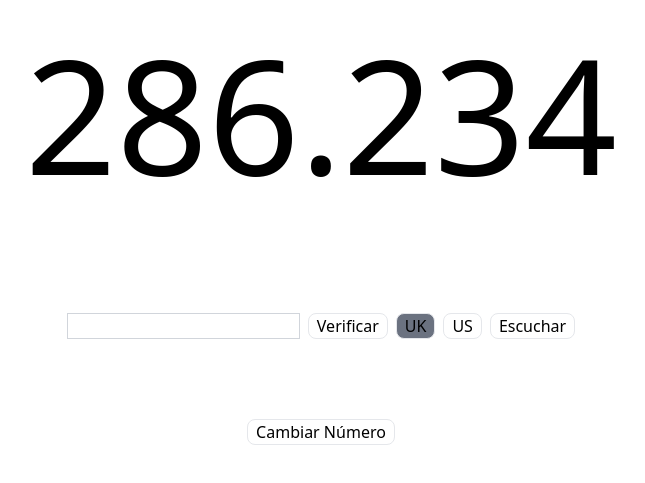
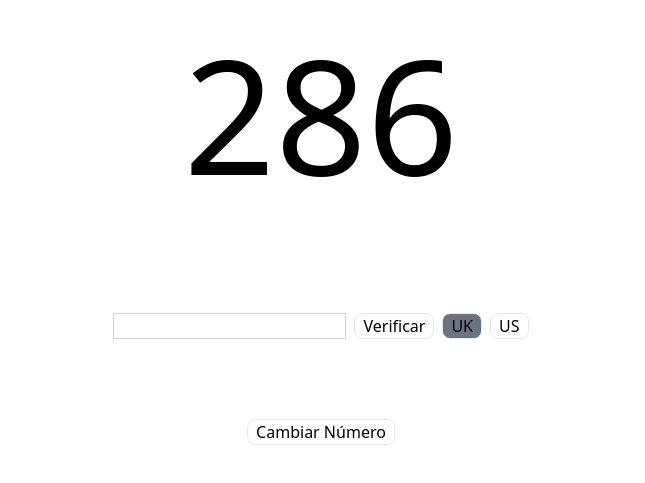
Before and after one commit to SanchezEnzo/NumsEN, a React (Vite) app: page / in a window 1280 px wide. Shown: the part 181-664 px from the top of the page, without its empty margins (319-964 px from the left). Built offline with nearby package versions, Linux system fonts and the light colour scheme.

Commit message:
fix audio

```diff
--- a/src/App.tsx
+++ b/src/App.tsx
@@ -4,16 +4,17 @@ import { isInputValid } from './service/isInputInvalid'
 import { useLanguage } from './hooks/useLanguage'
 import { Result } from './components/Result'
 import { RESPONSE_STATE } from './constants/responseState'
+import { LANGUAGES } from './constants/languages'
 
 export default function App() {
-	const [number, setNumber] = useState(() => Math.floor(Math.random() * 999999) + 1)
-	const {language, changeLanguage, playAudio } = useLanguage({number})
+	const [number, setNumber] = useState(() => Math.floor(Math.random() * 999) + 1)
+	const {language, playAudio } = useLanguage({number})
 	const [response, setResponse] = useState<RESPONSE_STATE>(RESPONSE_STATE.INIT)
 	const inputRef = useRef<HTMLInputElement>(null)
 	const isResponseChange = useRef(inputRef.current?.value)
 	const formatedNumber = new Intl.NumberFormat('de-DE').format(number)
 	function getNewRandomNumber() {
-		setNumber(Math.floor(Math.random() * 999999) + 1)
+		setNumber(Math.floor(Math.random() * 999) + 1)
 		setResponse(RESPONSE_STATE.INIT)
 		if (inputRef.current) inputRef.current.value = ''
 	}
@@ -54,28 +55,21 @@ export default function App() {
 				</button>
 				<button
 					type='button'
-					onClick={() => changeLanguage('en-GB')}
+					onClick={() => playAudio(LANGUAGES.BRITISH)}
 					className={`border px-2 rounded-lg ${
-						language === 'en-GB' ? 'bg-gray-500' : ''
+						language === LANGUAGES.BRITISH ? 'bg-gray-500' : ''
 					}`}
 				>
 					UK
 				</button>
 				<button
 					type='button'
-					onClick={() => changeLanguage('en-US')}
+					onClick={() => playAudio(LANGUAGES.USA)}
 					className={`border px-2 rounded-lg ${
-						language === 'en-US' ? 'bg-gray-500' : ''
+						language === LANGUAGES.USA ? 'bg-gray-500' : ''
 					}`}
 				>
 					US
-				</button>
-				<button
-					type='button'
-					onClick={playAudio}
-					className='border px-2 rounded-lg'
-				>
-					Escuchar
 				</button>
 			</form>
 			<Result response={response} />
@@ -85,3 +79,5 @@ export default function App() {
 		</div>
 	)
 }
+
+//Todo: Agregar rango
--- a/src/constants/languages.ts
+++ b/src/constants/languages.ts
@@ -1,4 +1,4 @@
 export const LANGUAGES = {
-	GB: 'en-GB',
-	US: 'en-US',
+	BRITISH: "en-GB",
+	USA: "en-US",
 }
--- a/src/hooks/useLanguage.ts
+++ b/src/hooks/useLanguage.ts
@@ -5,12 +5,12 @@ import { LANGUAGES } from "../constants/languages"
 type Language = typeof LANGUAGES[keyof typeof LANGUAGES]
 
 export function useLanguage({ number }: { number: number }) {
-	const [language, setLanguage] = useState <Language>('en-GB')
+	const [language, setLanguage] = useState <Language>(LANGUAGES.BRITISH)
 
-	function playAudio() {
+	function playAudio(lang: Language) {
 		window.speechSynthesis.cancel()
 		const utterance = new SpeechSynthesisUtterance(numberToText(number))
-		utterance.lang = language
+		utterance.lang = lang
 		window.speechSynthesis.speak(utterance)
 	}
 
```
